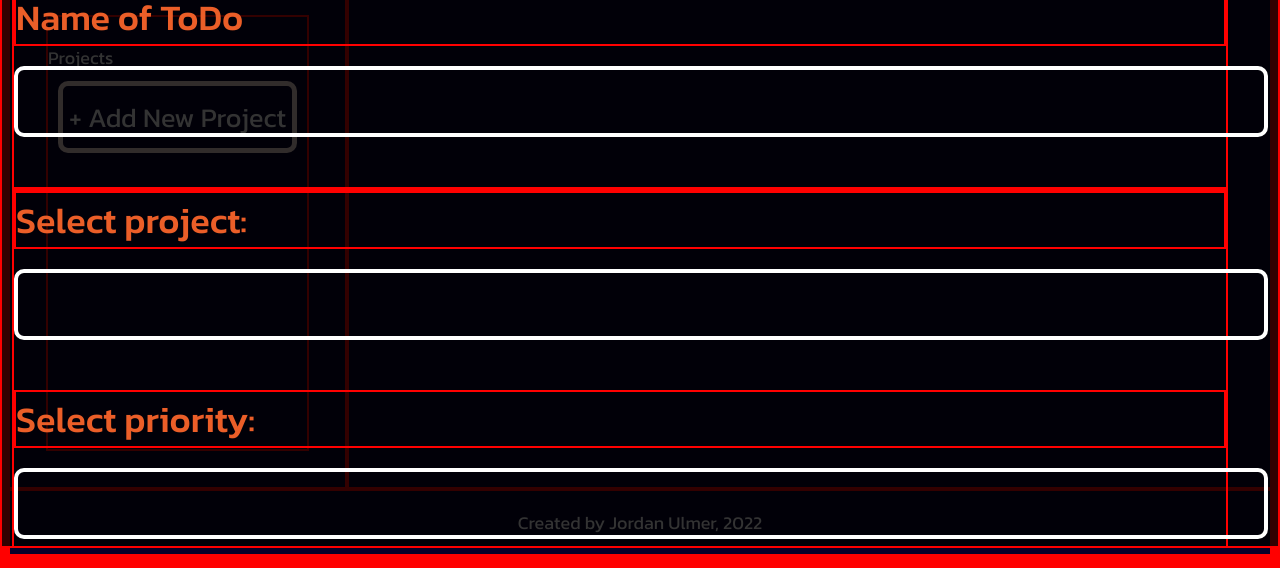
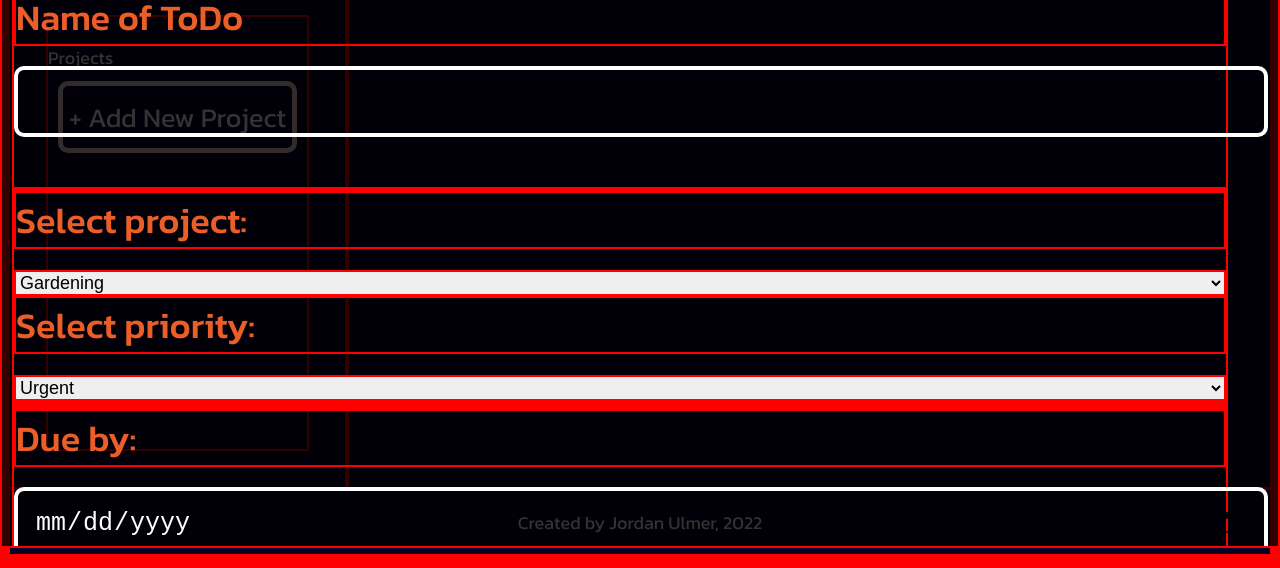
Before and after one commit to BreadleyCooper/todolist, a website with bundled scripts: page dist/index.html in a window 1280 px wide. Both pictures are taken after a click on the button "+ Add New ToDo". Shown: the part 252-820 px from the top of the page. Built offline with nearby package versions, Linux system fonts and the light colour scheme.

Commit message:
projects and priority changed to dropdowns

```diff
--- a/src/form.js
+++ b/src/form.js
@@ -41,17 +41,16 @@ function todoForm (){
     const formProjectLabel = document.createElement("label")
     formProjectLabel.setAttribute("for", "projectInput")
     formProjectLabel.textContent = "Select project:";
-    const formProjectInput = document.createElement("input")
-    formProjectInput.setAttribute("list", "projects")
+    const formProjectInput = document.createElement("select")
+    formProjectInput.setAttribute("name", "projects")
     formProjectInput.setAttribute("id", "projectInput")
-    const formProjectList = document.createElement("datalist")
-    formProjectList.setAttribute("id", "projects")
-    formElementProject.append(formProjectLabel, formProjectInput, formProjectList);
+    formElementProject.append(formProjectLabel, formProjectInput);
     // loop through project array to grab the projects for the dropdown
     projectArray.forEach(function(element){
         let option = document.createElement("option")
         option.value = element;
-        formProjectList.appendChild(option)
+        option.textContent = `${element}`
+        formProjectInput.appendChild(option)
     })
 
     // form 'priority' container
@@ -62,20 +61,21 @@ function todoForm (){
     const formPriorityLabel = document.createElement("label")
     formPriorityLabel.setAttribute("for", "priorityInput")
     formPriorityLabel.textContent = "Select priority:";
-    const formPriorityInput = document.createElement("input")
-    formPriorityInput.setAttribute("list", "priority")
+    const formPriorityInput = document.createElement("select")
+    formPriorityInput.setAttribute("name", "priority")
     formPriorityInput.setAttribute("id", "priorityInput")
-    const formPriorityList = document.createElement("datalist")
-    formPriorityList.setAttribute("id", "priority")
-    formElementProject.append(formPriorityLabel, formPriorityInput, formPriorityList);
+    formElementProject.append(formPriorityLabel, formPriorityInput);
     // priority dropdown options
     const priorityUrgent = document.createElement("option")
     priorityUrgent.setAttribute("value", "Urgent")
+    priorityUrgent.textContent = "Urgent"
     const priorityRoutine = document.createElement("option")
     priorityRoutine.setAttribute("value", "Routine")
+    priorityRoutine.textContent = "Routine"
     const priorityBackBurner = document.createElement("option")
     priorityBackBurner.setAttribute("value", "Backburner")
-    formPriorityList.append(priorityUrgent, priorityRoutine, priorityBackBurner)
+    priorityBackBurner.textContent = "Back-Burner"
+    formPriorityInput.append(priorityUrgent, priorityRoutine, priorityBackBurner)
 
     // form 'date due' container
     const formElementDue = document.createElement("div")
@@ -105,6 +105,7 @@ function todoForm (){
     document.getElementsByTagName("body")[0].appendChild(form)
     console.log("todoForm function is firing")
     // NEED TO CHANGE PROJECT AND PRIORITY INPUTS TO DROPDOWNS, AND CODE THE SUBMIT BUTTON
+    // THE CLOSE FORM BUTTON IS NOT WORKING.
 }
 
 // function to toggle class that brings up a new todo form
--- a/src/style.css
+++ b/src/style.css
@@ -163,3 +163,7 @@ body.activeForm .overlayForm{
   color: #fff;
   font-weight: 500;
 }
+select {
+  width: 100%;
+  font-size: inherit;
+}
```
Also changed, not shown: dist/main.js.
